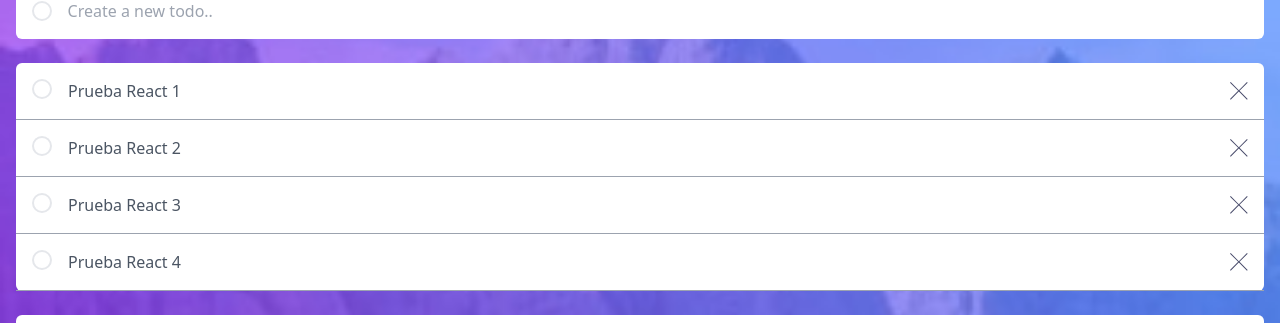
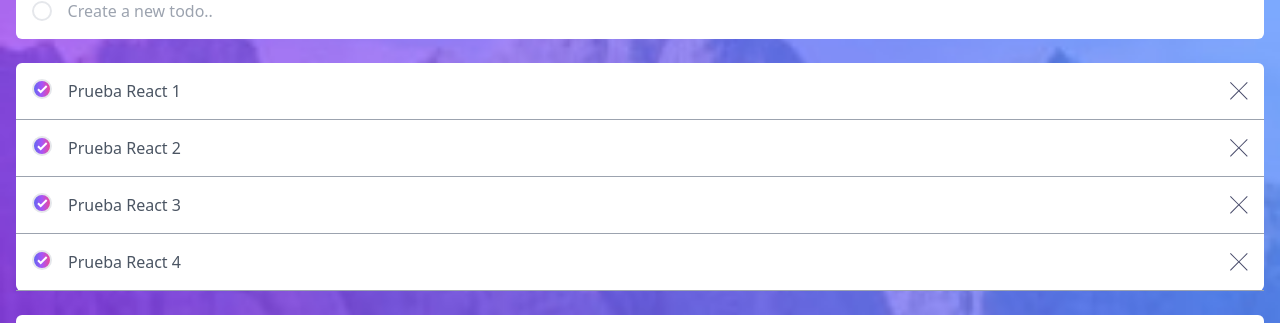
Before and after one commit to AlanRosete1/ToDo-App, a React (Vite) app: page / in a window 1280 px wide. Shown: the part 117-440 px from the top of the page. Built offline with nearby package versions, Linux system fonts and the light colour scheme.

Commit message:
4to Commit ToDo

```diff
--- a/src/App.jsx
+++ b/src/App.jsx
@@ -26,7 +26,7 @@ const App = ()=> {
         };
         setTodos([...todos, newTodo])
     }
-
+console.log(todos)
     return (
     <div className="bg-[url('./assets/images/bg-mobile-light.jpg')] bg-no-repeat bg-contain min-h-screen bg-gray-300">
 
--- a/src/components/Header.jsx
+++ b/src/components/Header.jsx
@@ -1,4 +1,4 @@
-import MoonIcon from "./icons/MoonIcon"
+import MoonIcon from "./icons/IconMoon"
 
 const Header = () => {
     return (
--- a/src/components/TodoComputed.jsx
+++ b/src/components/TodoComputed.jsx
@@ -1,4 +1,7 @@
 const TodoComputed = () => {
+
+
+
     return (
         <section className="py-4 px-4 flex justify-between mt-6 rounded-md bg-white">
 
--- a/src/components/TodoItem.jsx
+++ b/src/components/TodoItem.jsx
@@ -1,4 +1,6 @@
-import CrossIcon from "./icons/CrossIcon"
+import IconCheck from "./icons/IconCheck"
+import IconCross from "./icons/IconCross"
+
 
 const TodoItem = ({todo}) => {
 
@@ -6,10 +8,10 @@ const TodoItem = ({todo}) => {
 
     return (
         <article className="flex gap-4 py-4 border-b-[0.5px] border-b-gray-400 px-4">
-
-        <button className="h-5 w-5 rounder-full border-2 rounded-2xl inline-block"></button>
+        {/* <button className="h-5 w-5 rounder-full border-2 rounded-2xl inline-block"><IconCheck /> </button> */}
+        <button className="h-5 w-5 rounder-full border-2 rounded-2xl bg-gradient-to-r from-indigo-500 via-purple-500 to-pink-500 flex justify-center items-center"><IconCheck /> </button>
         <p className="text-gray-600 grow">{title}</p>
-        <button className=""><CrossIcon/></button>
+        <button className=""><IconCross/></button>
 
         </article>
     )
--- a/src/components/TodoList.jsx
+++ b/src/components/TodoList.jsx
@@ -1,5 +1,5 @@
 import TodoItem from "./TodoItem"
-import CrossIcon from "./icons/CrossIcon"
+import CrossIcon from "./icons/IconCross"
 
 const TodoList = ({todos}) => {
     return (
--- /dev/null
+++ b/src/components/icons/IconCheck.jsx
@@ -0,0 +1,7 @@
+const IconCheck = ({...props}) => {
+    return (
+        <svg xmlns="http://www.w3.org/2000/svg" {...props} width="11" height="9"><path fill="none" stroke="#FFF" strokeWidth="2" d="M1 4.304L3.696 7l6-6"/></svg>
+    )
+ }
+
+ export default IconCheck;
--- a/src/components/icons/CrossIcon.jsx
+++ b/src/components/icons/IconCross.jsx
@@ -1,7 +1,7 @@
-const CrossIcon = () => {
+const IconCross = () => {
     return (
         <svg xmlns="http://www.w3.org/2000/svg" width="18" height="18"><path fill="#494C6B" fillRule="evenodd" d="M16.97 0l.708.707L9.546 8.84l8.132 8.132-.707.707-8.132-8.132-8.132 8.132L0 16.97l8.132-8.132L0 .707.707 0 8.84 8.132 16.971 0z"/></svg>
     )
  }
 
- export default CrossIcon
+ export default IconCross
--- a/src/components/icons/MoonIcon.jsx
+++ b/src/components/icons/IconMoon.jsx
@@ -1,7 +1,7 @@
-const MoonIcon = ({fill = "#fff", ...props}) => {
+const IconMoon = ({fill = "#fff", ...props}) => {
     return (
         <svg xmlns="http://www.w3.org/2000/svg" width="26" height="26"><path {...props} fill={fill} fillRule="evenodd" d="M13 0c.81 0 1.603.074 2.373.216C10.593 1.199 7 5.43 7 10.5 7 16.299 11.701 21 17.5 21c2.996 0 5.7-1.255 7.613-3.268C23.22 22.572 18.51 26 13 26 5.82 26 0 20.18 0 13S5.82 0 13 0z"/></svg>
     )
  }
 
- export default MoonIcon
+ export default IconMoon
```
